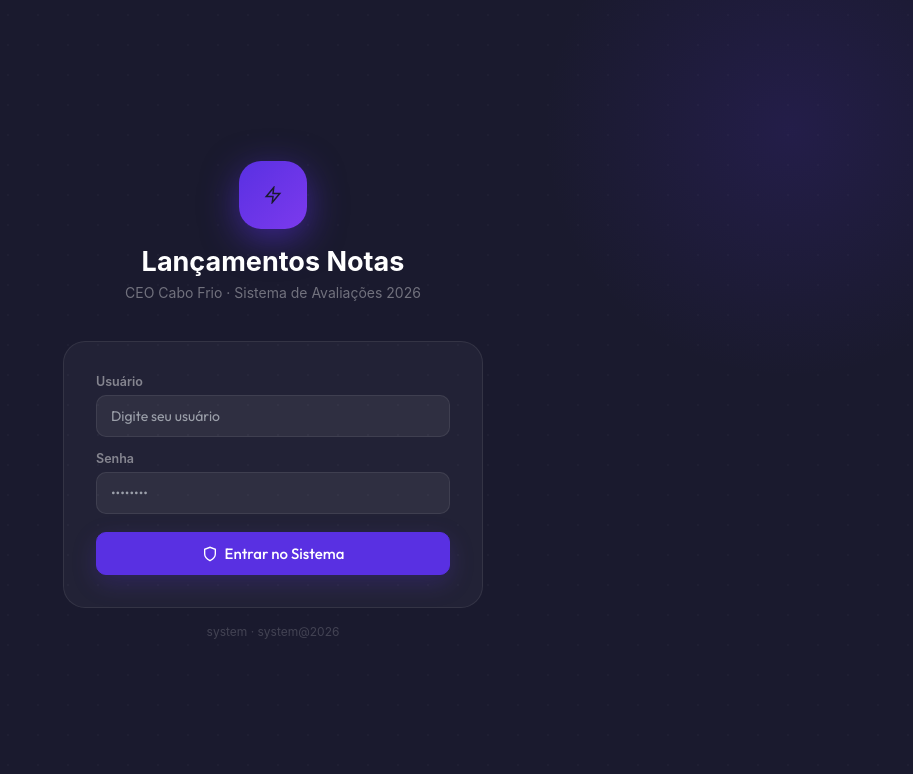
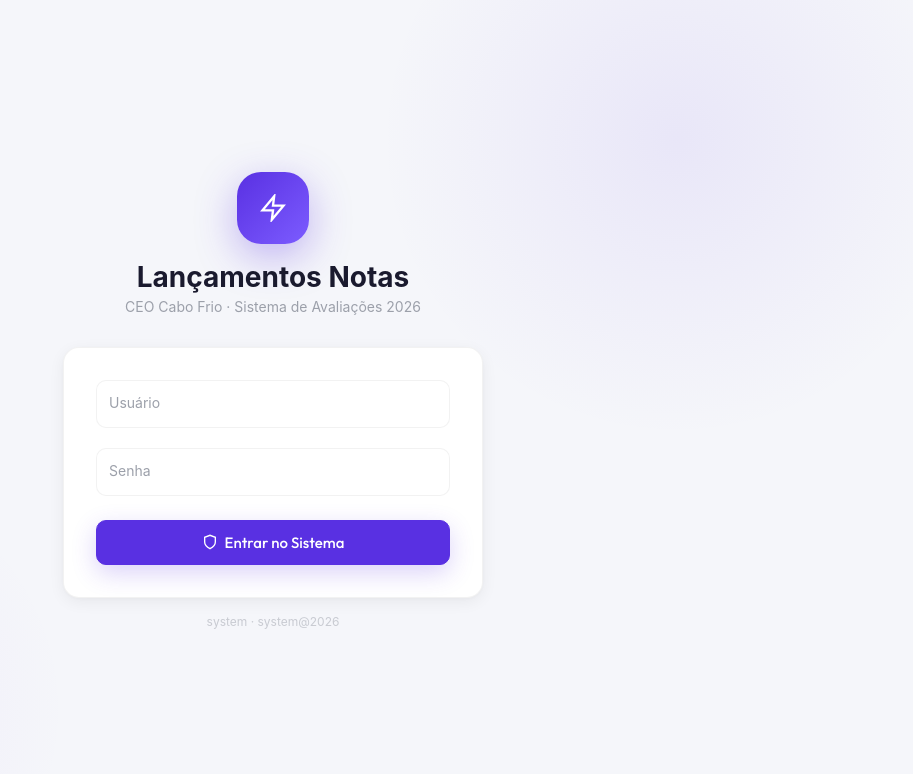
Before and after one commit to alexandrobentofernandes/lancamentosNotas, a Next.js app: page / in a window 1280 px wide. Shown: the top 774 px of the page, without its empty margins (367-1280 px from the left). Built offline with nearby package versions, Linux system fonts and the light colour scheme.

Commit message:
fix: login redesign + modais centralizados
- Login: fundo claro, card com shadow, floating labels, gradientes suaves
- Modais: overlay com overflow-y:auto e padding 24px para centralizacao
- Sidebar: mantida escura (#1A1A2E) para contraste com conteudo claro

```diff
--- a/app/page.jsx
+++ b/app/page.jsx
@@ -158,7 +158,7 @@ tr:hover .td{background:rgba(89,48,226,.03)}
 .progress{height:8px;background:var(--surface2);border-radius:10px;overflow:hidden}
 .progress-fill{height:100%;border-radius:10px;transition:width .6s var(--ease)}
 
-.overlay{position:fixed;inset:0;background:rgba(26,26,46,.6);backdrop-filter:blur(6px);-webkit-backdrop-filter:blur(6px);z-index:500;display:flex;align-items:center;justify-content:center;padding:16px;animation:fadeIn .2s both}
+.overlay{position:fixed;inset:0;background:rgba(26,26,46,.6);backdrop-filter:blur(6px);-webkit-backdrop-filter:blur(6px);z-index:500;display:flex;align-items:center;justify-content:center;padding:24px;animation:fadeIn .2s both;overflow-y:auto}
 .modal{background:var(--surface);border-radius:var(--r-lg);width:100%;max-width:480px;box-shadow:var(--sh-lg);border:1px solid var(--border);overflow:hidden;animation:scaleIn .22s var(--ease) both}
 .modal-hd{display:flex;align-items:center;justify-content:space-between;padding:1.25rem 1.5rem;border-bottom:1px solid var(--border)}
 .modal-bd{padding:1.5rem;display:flex;flex-direction:column;gap:16px}
@@ -378,35 +378,36 @@ function Login({onLogin}){
     const d=await res.json();
     if(res.ok)onLogin(d.user,d.token);else{setErr(d.error||'Credenciais inválidas');setLoading(false);}
   };
-  return(<div style={{minHeight:'100vh',display:'flex',alignItems:'center',justifyContent:'center',background:'var(--sidebar)',padding:16,position:'relative',overflow:'hidden'}}>
+  return(<div style={{minHeight:'100vh',display:'flex',alignItems:'center',justifyContent:'center',background:'var(--bg)',padding:16,position:'relative',overflow:'hidden'}}>
     <div style={{position:'absolute',inset:0,overflow:'hidden',pointerEvents:'none'}}>
-      <div style={{position:'absolute',top:'-15%',right:'-10%',width:500,height:500,background:'radial-gradient(circle,rgba(89,48,226,.15) 0%,transparent 70%)',borderRadius:'50%'}}/>
-      <div style={{position:'absolute',bottom:'-15%',left:'-10%',width:400,height:400,background:'radial-gradient(circle,rgba(124,58,237,.1) 0%,transparent 70%)',borderRadius:'50%'}}/>
-      <div style={{position:'absolute',inset:0,backgroundImage:'radial-gradient(rgba(255,255,255,.025) 1px,transparent 1px)',backgroundSize:'30px 30px'}}/>
+      <div style={{position:'absolute',top:'-20%',right:'-5%',width:600,height:600,background:'radial-gradient(circle,rgba(89,48,226,.08) 0%,transparent 70%)',borderRadius:'50%'}}/>
+      <div style={{position:'absolute',bottom:'-20%',left:'-5%',width:500,height:500,background:'radial-gradient(circle,rgba(124,58,237,.06) 0%,transparent 70%)',borderRadius:'50%'}}/>
     </div>
     <div className="fu" style={{width:'100%',maxWidth:420,position:'relative',zIndex:1}}>
-      <div style={{textAlign:'center',marginBottom:'2.5rem'}}>
-        <div style={{width:68,height:68,background:'linear-gradient(135deg,#5930E2,#7C3AED)',borderRadius:22,display:'flex',alignItems:'center',justifyContent:'center',margin:'0 auto 16px',boxShadow:'0 10px 36px rgba(89,48,226,.55)'}}>{ICON.bolt}</div>
-        <h1 style={{fontSize:27,fontWeight:700,color:'#fff',marginBottom:6}}>Lançamentos Notas</h1>
-        <p style={{fontSize:14,color:'rgba(255,255,255,.38)',fontWeight:400}}>CEO Cabo Frio · Sistema de Avaliações 2026</p>
-      </div>
-      <div style={{background:'rgba(255,255,255,.04)',border:'1px solid rgba(255,255,255,.08)',borderRadius:22,padding:'2rem',backdropFilter:'blur(20px)',WebkitBackdropFilter:'blur(20px)'}}>
-        <div style={{display:'flex',flexDirection:'column',gap:14}}>
-          <div>
-            <label style={{fontSize:12.5,fontWeight:600,color:'rgba(255,255,255,.45)',display:'block',marginBottom:6}}>Usuário</label>
-            <input className="field" value={u} onChange={e=>setU(e.target.value)} onKeyDown={e=>e.key==='Enter'&&go()} placeholder="Digite seu usuário" style={{background:'rgba(255,255,255,.06)',border:'1.5px solid rgba(255,255,255,.08)',color:'#fff'}}/>
-          </div>
-          <div>
-            <label style={{fontSize:12.5,fontWeight:600,color:'rgba(255,255,255,.45)',display:'block',marginBottom:6}}>Senha</label>
-            <input className="field" type="password" value={p} onChange={e=>setP(e.target.value)} onKeyDown={e=>e.key==='Enter'&&go()} placeholder="••••••••" style={{background:'rgba(255,255,255,.06)',border:'1.5px solid rgba(255,255,255,.08)',color:'#fff'}}/>
-          </div>
-          {err&&<div style={{background:'rgba(220,38,38,.15)',border:'1px solid rgba(220,38,38,.3)',borderRadius:8,padding:'9px 12px',fontSize:13,color:'#FCA5A5',display:'flex',gap:7,alignItems:'center'}}>{ICON.x}{err}</div>}
-          <button className="btn primary" style={{width:'100%',justifyContent:'center',padding:'11px 0',fontSize:15,marginTop:4}} onClick={go} disabled={loading}>
+      <div style={{textAlign:'center',marginBottom:'2rem'}}>
+        <div style={{width:72,height:72,background:'linear-gradient(135deg,#5930E2,#7C5CFF)',borderRadius:24,display:'flex',alignItems:'center',justifyContent:'center',margin:'0 auto 16px',boxShadow:'0 12px 40px rgba(89,48,226,.35)'}}>
+          <svg width="28" height="28" fill="none" stroke="#fff" strokeWidth="2" viewBox="0 0 24 24"><path strokeLinecap="round" d="M13 2 3 14h9l-1 8 10-12h-9l1-8z"/></svg>
+        </div>
+        <h1 style={{fontSize:28,fontWeight:700,color:'var(--text)',marginBottom:4}}>Lançamentos Notas</h1>
+        <p style={{fontSize:14,color:'var(--text3)',fontWeight:400}}>CEO Cabo Frio · Sistema de Avaliações 2026</p>
+      </div>
+      <div className="card-lg" style={{padding:'2rem'}}>
+        <div style={{display:'flex',flexDirection:'column',gap:16}}>
+          <div className="fl">
+            <input className="field" id="login-user" value={u} onChange={e=>setU(e.target.value)} onKeyDown={e=>e.key==='Enter'&&go()} placeholder=" "/>
+            <label htmlFor="login-user" style={{color:'var(--text3)'}}>Usuário</label>
+          </div>
+          <div className="fl">
+            <input className="field" id="login-pass" type="password" value={p} onChange={e=>setP(e.target.value)} onKeyDown={e=>e.key==='Enter'&&go()} placeholder=" "/>
+            <label htmlFor="login-pass" style={{color:'var(--text3)'}}>Senha</label>
+          </div>
+          {err&&<div style={{background:'var(--danger-bg)',border:'1px solid rgba(229,57,53,.3)',borderRadius:10,padding:'10px 14px',fontSize:13,color:'var(--danger-text)',display:'flex',gap:8,alignItems:'center'}}>{ICON.x}{err}</div>}
+          <button className="btn primary" style={{width:'100%',justifyContent:'center',padding:'12px 0',fontSize:15,marginTop:4}} onClick={go} disabled={loading}>
             {loading?<><Spin/>Entrando...</>:<>{ICON.shield}Entrar no Sistema</>}
           </button>
         </div>
       </div>
-      <p style={{textAlign:'center',fontSize:12,color:'rgba(255,255,255,.18)',marginTop:16}}>system · system@2026</p>
+      <p style={{textAlign:'center',fontSize:12,color:'var(--text3)',marginTop:16,opacity:.5}}>system · system@2026</p>
     </div>
   </div>);
 }
```
